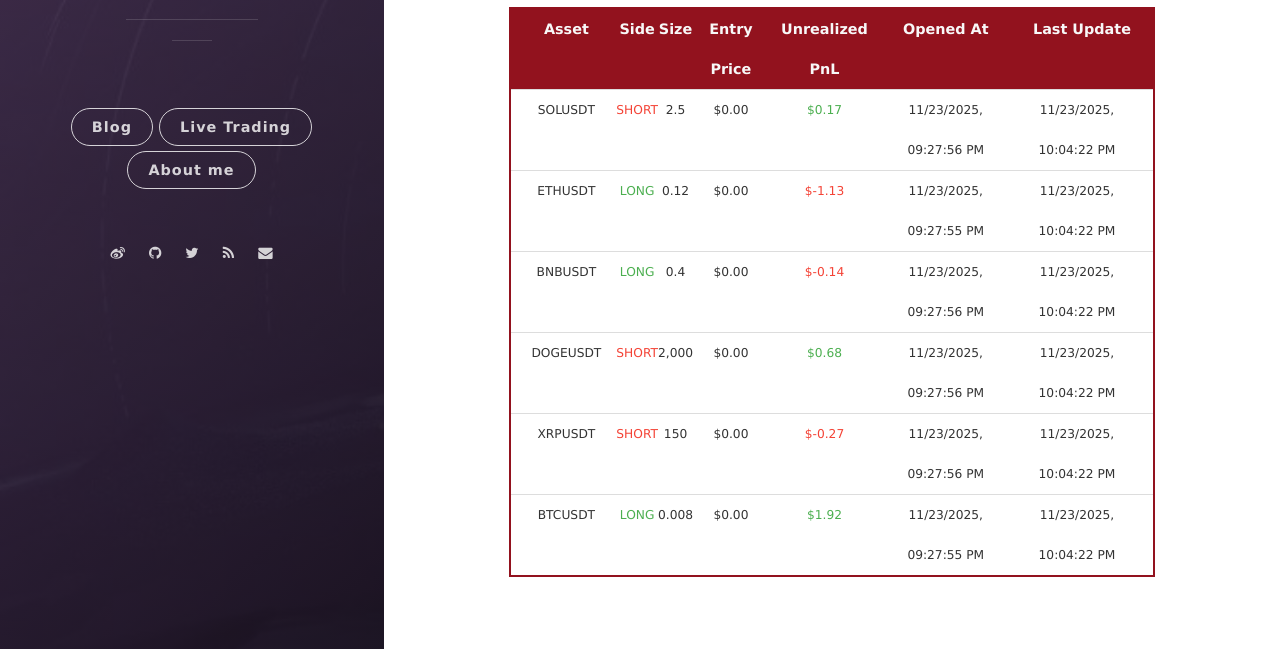
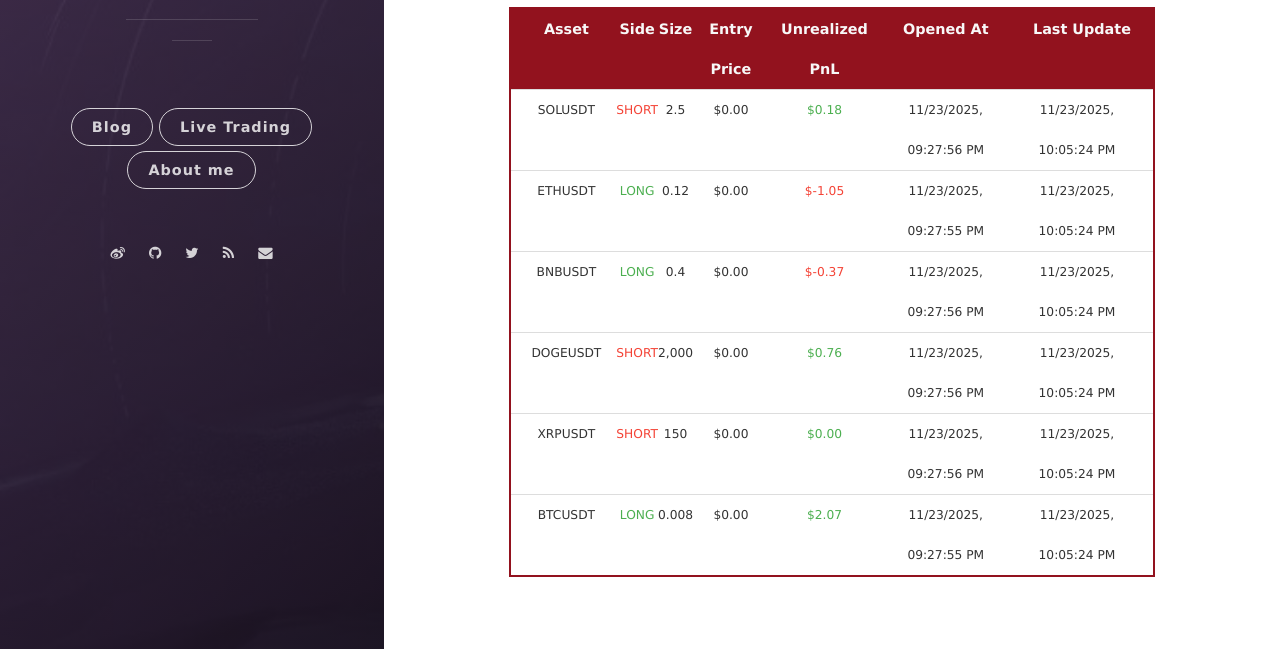
Before and after one commit to leeyegy/leeyegy.github.io, a Jekyll site: the page built from live-trading.html, in a window 1280 px wide and 1269 px high. Shown: the part 592-1241 px from the top of the window. Built offline with Jekyll 4.4.1, drawn with Linux system fonts in a browser that asks for light colours; nearby versions of some CDN libraries.

Commit message:
AccountMonitor: refresh positions 2025-11-24T06:05:24+08:00

```diff
--- a/assets/data/binance/positions.json
+++ b/assets/data/binance/positions.json
@@ -4,53 +4,53 @@
     "side": "SHORT",
     "size": 2.5,
     "entryPrice": 0.0,
-    "unrealizedPnl": 0.17311937,
+    "unrealizedPnl": 0.175,
     "openedAt": "2025-11-24T05:27:56+08:00",
-    "reportedAt": "2025-11-24T06:04:22+08:00"
+    "reportedAt": "2025-11-24T06:05:24+08:00"
   },
   {
     "symbol": "ETHUSDT",
     "side": "LONG",
     "size": 0.12,
     "entryPrice": 0.0,
-    "unrealizedPnl": -1.134,
+    "unrealizedPnl": -1.0524,
     "openedAt": "2025-11-24T05:27:55+08:00",
-    "reportedAt": "2025-11-24T06:04:22+08:00"
+    "reportedAt": "2025-11-24T06:05:24+08:00"
   },
   {
     "symbol": "BNBUSDT",
     "side": "LONG",
     "size": 0.4,
     "entryPrice": 0.0,
-    "unrealizedPnl": -0.13811662,
+    "unrealizedPnl": -0.37050016,
     "openedAt": "2025-11-24T05:27:56+08:00",
-    "reportedAt": "2025-11-24T06:04:22+08:00"
+    "reportedAt": "2025-11-24T06:05:24+08:00"
   },
   {
     "symbol": "DOGEUSDT",
     "side": "SHORT",
     "size": 2000.0,
     "entryPrice": 0.0,
-    "unrealizedPnl": 0.68,
+    "unrealizedPnl": 0.76,
     "openedAt": "2025-11-24T05:27:56+08:00",
-    "reportedAt": "2025-11-24T06:04:22+08:00"
+    "reportedAt": "2025-11-24T06:05:24+08:00"
   },
   {
     "symbol": "XRPUSDT",
     "side": "SHORT",
     "size": 150.0,
     "entryPrice": 0.0,
-    "unrealizedPnl": -0.27,
+    "unrealizedPnl": 0.0,
     "openedAt": "2025-11-24T05:27:56+08:00",
-    "reportedAt": "2025-11-24T06:04:22+08:00"
+    "reportedAt": "2025-11-24T06:05:24+08:00"
   },
   {
     "symbol": "BTCUSDT",
     "side": "LONG",
     "size": 0.008,
     "entryPrice": 0.0,
-    "unrealizedPnl": 1.9182,
+    "unrealizedPnl": 2.0678,
     "openedAt": "2025-11-24T05:27:55+08:00",
-    "reportedAt": "2025-11-24T06:04:22+08:00"
+    "reportedAt": "2025-11-24T06:05:24+08:00"
   }
 ]
```
